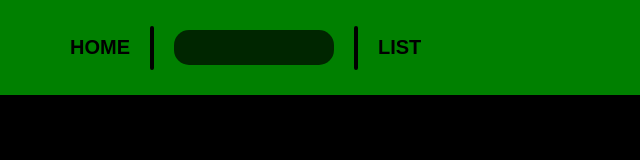
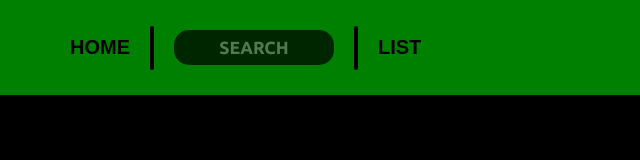
Before and after one commit to 48302-DiogoJesus/BoardGamesApplication, a website: page views/home.html in a window 1280 px wide. Shown: the full height of the page, 0-640 px from the left. Drawn offline with Linux system fonts and the light colour scheme; a web font is replaced by a local one.

Commit message:
minor change

```diff
--- a/views/home.html
+++ b/views/home.html
@@ -12,7 +12,7 @@
         <ul class="nav-links-container">
             <li><a href="/" class="links">HOME</a></li>
             <li><hr id="nav-separator"></li>
-            <li><input type="text" class="search-field"></li>
+            <li><input type="text" class="search-field" placeholder="SEARCH"></li>
             <li><hr id="nav-separator"></li>
             <li><a href="/" class="links">LIST</a></li>
         </ul>
```
